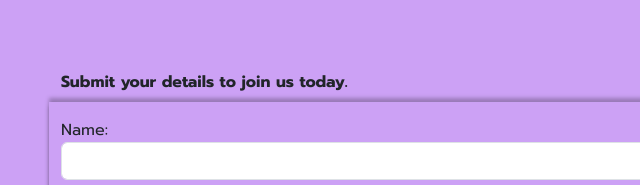
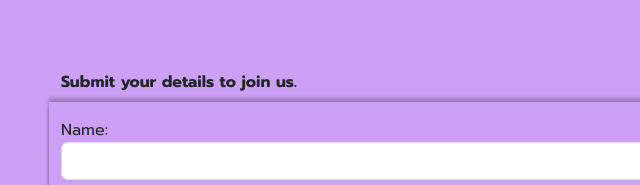
Before and after one commit to NigelOmondi/career, a plain HTML site: page index.html in a window 1280 px wide. Shown: the part 4359-4544 px from the top of the page, 21-661 px from the left. Drawn offline with nearby package versions, Linux system fonts and the light colour scheme.

```diff
--- a/index.html
+++ b/index.html
@@ -202,7 +202,7 @@
 
 
         <div class="row mt-4 text-start">
-            <div class="fw-bold my-2">Submit your details to join us today.</div>
+            <div class="fw-bold my-2">Submit your details to join us.</div>
             <div class="col-md mb-3 my-box-shadow">
                 <form method="post" action="https://script.google.com/macros/s/AKfycbyLX7woxqSs_t7QBoZyiNZ97y95eWTSkERqs937ARqBKmdnIH44LlLxUXRzVKP-b-wg/exec" id="contactForm" class="mt-3" target="hidden_iframe" onsubmit="formSubmitted(event);">
                     <div class="form-group my-2">
```
